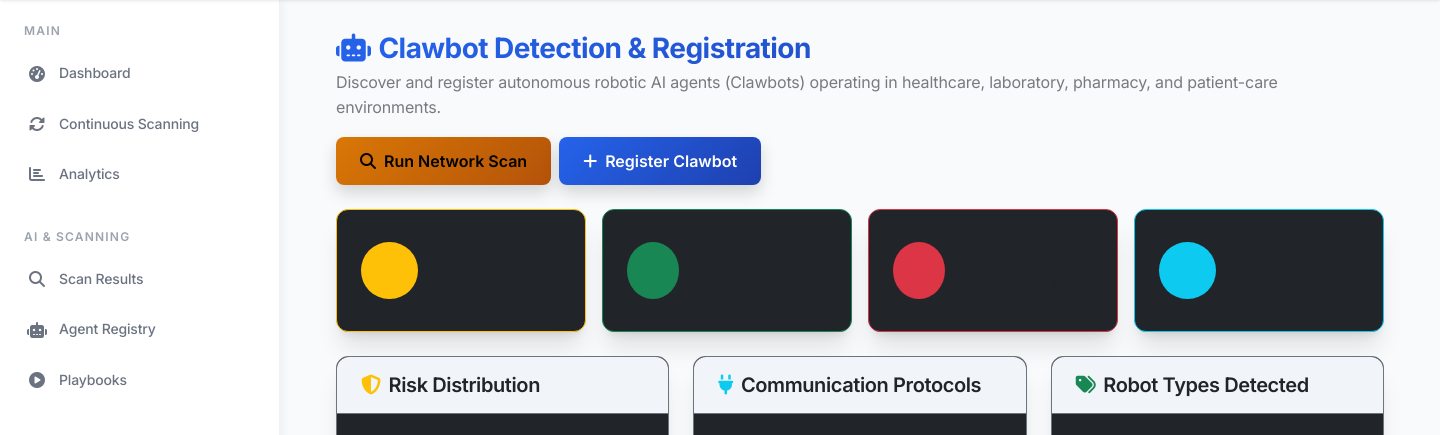
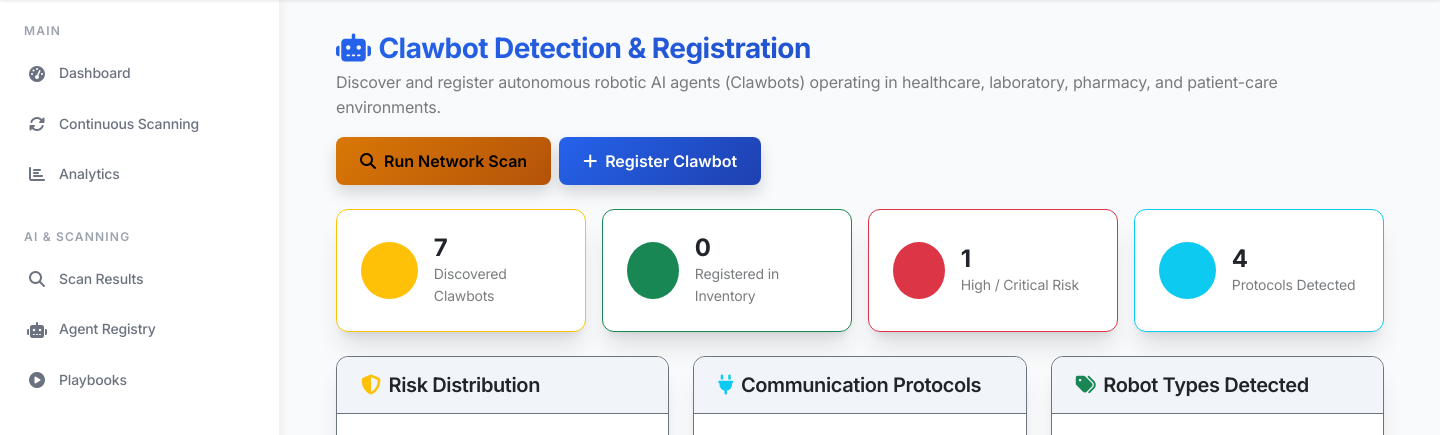
Before and after one commit to atulmishra84/CTComlySphere, a Flask app: page /clawbots in a window 1440 px wide. Shown: the part 70-505 px from the top of the page. Run offline with Flask 3, Linux system fonts and the light colour scheme; some libraries are stand-ins or nearby versions.

Commit message:
Update interface styles for better theme consistency and user experience
Adjusted card backgrounds, input field styles, and modal content to align with the platform's light theme, improving visual consistency across various pages and components.

Replit-Commit-Author: Agent
Replit-Commit-Session-Id: 438eae9b-95fa-4f5e-b33f-e2d388b30e4d
Replit-Commit-Checkpoint-Type: full_checkpoint
Replit-Commit-Event-Id: 0b27eeac-b22a-4ff9-938a-7a8a9ac8a4d7
Replit-Commit-Screenshot-Url: https://storage.googleapis.com/screenshot-production-us-central1/ca717978-62a6-4a7b-91da-8ab3a24c5b99/438eae9b-95fa-4f5e-b33f-e2d388b30e4d/xvTTwrL
Replit-Helium-Checkpoint-Created: true

```diff
--- a/templates/clawbots.html
+++ b/templates/clawbots.html
@@ -46,7 +46,7 @@
     <!-- Summary Cards -->
     <div class="row g-3 mb-4">
         <div class="col-xl-3 col-sm-6">
-            <div class="card bg-dark border-warning h-100">
+            <div class="card border-warning h-100">
                 <div class="card-body d-flex align-items-center gap-3">
                     <div class="rounded-circle bg-warning bg-opacity-15 p-3">
                         <i class="fas fa-robot fa-lg text-warning"></i>
@@ -59,7 +59,7 @@
             </div>
         </div>
         <div class="col-xl-3 col-sm-6">
-            <div class="card bg-dark border-success h-100">
+            <div class="card border-success h-100">
                 <div class="card-body d-flex align-items-center gap-3">
                     <div class="rounded-circle bg-success bg-opacity-15 p-3">
                         <i class="fas fa-check-circle fa-lg text-success"></i>
@@ -72,7 +72,7 @@
             </div>
         </div>
         <div class="col-xl-3 col-sm-6">
-            <div class="card bg-dark border-danger h-100">
+            <div class="card border-danger h-100">
                 <div class="card-body d-flex align-items-center gap-3">
                     <div class="rounded-circle bg-danger bg-opacity-15 p-3">
                         <i class="fas fa-exclamation-triangle fa-lg text-danger"></i>
@@ -85,7 +85,7 @@
             </div>
         </div>
         <div class="col-xl-3 col-sm-6">
-            <div class="card bg-dark border-info h-100">
+            <div class="card border-info h-100">
                 <div class="card-body d-flex align-items-center gap-3">
                     <div class="rounded-circle bg-info bg-opacity-15 p-3">
                         <i class="fas fa-network-wired fa-lg text-info"></i>
@@ -102,7 +102,7 @@
     <div class="row g-4 mb-4">
         <!-- Risk Distribution -->
         <div class="col-lg-4">
-            <div class="card bg-dark border-secondary h-100">
+            <div class="card border-secondary h-100">
                 <div class="card-header border-secondary py-3">
                     <h6 class="card-title fw-semibold mb-0">
                         <i class="fas fa-shield-alt text-warning me-2"></i>Risk Distribution
@@ -129,7 +129,7 @@
 
         <!-- Protocol Breakdown -->
         <div class="col-lg-4">
-            <div class="card bg-dark border-secondary h-100">
+            <div class="card border-secondary h-100">
                 <div class="card-header border-secondary py-3">
                     <h6 class="card-title fw-semibold mb-0">
                         <i class="fas fa-plug text-info me-2"></i>Communication Protocols
@@ -158,7 +158,7 @@
 
         <!-- Clawbot Types -->
         <div class="col-lg-4">
-            <div class="card bg-dark border-secondary h-100">
+            <div class="card border-secondary h-100">
                 <div class="card-header border-secondary py-3">
                     <h6 class="card-title fw-semibold mb-0">
                         <i class="fas fa-tags text-success me-2"></i>Robot Types Detected
@@ -196,7 +196,7 @@
     </div>
 
     <!-- Discovered Clawbots Table -->
-    <div class="card bg-dark border-secondary mb-4">
+    <div class="card border-secondary mb-4">
         <div class="card-header border-secondary py-3 d-flex justify-content-between align-items-center">
             <h6 class="card-title fw-semibold mb-0">
                 <i class="fas fa-list text-warning me-2"></i>Discovered Clawbots
@@ -322,7 +322,7 @@
 
     <!-- Registered Clawbots -->
     {% if registered_clawbots %}
-    <div class="card bg-dark border-success mb-4">
+    <div class="card border-success mb-4">
         <div class="card-header border-success py-3">
             <h6 class="card-title fw-semibold mb-0">
                 <i class="fas fa-check-circle text-success me-2"></i>Registered Clawbots in Compliance Inventory
@@ -377,7 +377,7 @@
 <!-- Register Modal -->
 <div class="modal fade" id="registerModal" tabindex="-1">
     <div class="modal-dialog modal-lg">
-        <div class="modal-content bg-dark border-secondary">
+        <div class="modal-content">
             <div class="modal-header border-secondary">
                 <h5 class="modal-title fw-semibold">
                     <i class="fas fa-plus-circle text-success me-2"></i>Register Clawbot
@@ -389,15 +389,15 @@
                     <div class="row g-3">
                         <div class="col-md-6">
                             <label class="form-label fw-semibold">Robot Name <span class="text-danger">*</span></label>
-                            <input type="text" class="form-control bg-dark text-white border-secondary" name="name" id="reg-name" required placeholder="e.g. clawbot-surgical-or12">
+                            <input type="text" class="form-control" name="name" id="reg-name" required placeholder="e.g. clawbot-surgical-or12">
                         </div>
                         <div class="col-md-6">
                             <label class="form-label fw-semibold">Endpoint / IP <span class="text-danger">*</span></label>
-                            <input type="text" class="form-control bg-dark text-white border-secondary" name="endpoint" id="reg-endpoint" required placeholder="e.g. http://robot:11311 or mqtt://broker:1883">
+                            <input type="text" class="form-control" name="endpoint" id="reg-endpoint" required placeholder="e.g. http://robot:11311 or mqtt://broker:1883">
                         </div>
                         <div class="col-md-6">
                             <label class="form-label fw-semibold">Communication Protocol</label>
-                            <select class="form-select bg-dark text-white border-secondary" name="protocol" id="reg-protocol">
+                            <select class="form-select" name="protocol" id="reg-protocol">
                                 <option value="ros">ROS (Robot Operating System)</option>
                                 <option value="mqtt">MQTT Telemetry</option>
                                 <option value="rest_api">REST API</option>
@@ -407,7 +407,7 @@
                         </div>
                         <div class="col-md-6">
                             <label class="form-label fw-semibold">Robot Type</label>
-                            <select class="form-select bg-dark text-white border-secondary" name="clawbot_type" id="reg-type">
+                            <select class="form-select" name="clawbot_type" id="reg-type">
                                 <option value="surgical_robot">Surgical Assistance Robot</option>
                                 <option value="lab_robot">Laboratory Specimen Handler</option>
                                 <option value="medication_robot">Medication Dispenser Robot</option>
@@ -420,11 +420,11 @@
                         </div>
                         <div class="col-md-6">
                             <label class="form-label fw-semibold">Location / Department</label>
-                            <input type="text" class="form-control bg-dark text-white border-secondary" name="location" id="reg-location" placeholder="e.g. OR-Suite-12, Central-Pharmacy">
+                            <input type="text" class="form-control" name="location" id="reg-location" placeholder="e.g. OR-Suite-12, Central-Pharmacy">
                         </div>
                         <div class="col-md-6">
                             <label class="form-label fw-semibold">PHI Access</label>
-                            <select class="form-select bg-dark text-white border-secondary" name="phi_access" id="reg-phi">
+                            <select class="form-select" name="phi_access" id="reg-phi">
                                 <option value="false">No PHI Access</option>
                                 <option value="true">Has PHI Access</option>
                             </select>
@@ -449,7 +449,7 @@
 <!-- Detail Modal -->
 <div class="modal fade" id="detailModal" tabindex="-1">
     <div class="modal-dialog modal-xl">
-        <div class="modal-content bg-dark border-secondary">
+        <div class="modal-content">
             <div class="modal-header border-secondary">
                 <h5 class="modal-title fw-semibold">
                     <i class="fas fa-robot text-warning me-2"></i>Clawbot Details
--- a/templates/continuous_scanning.html
+++ b/templates/continuous_scanning.html
@@ -2,7 +2,7 @@
 
 {% block title %}Continuous Scanning{% endblock %}
 
-{% block extra_css %}
+{% block head %}
 <style>
     .scan-status-card {
         background: linear-gradient(135deg, rgba(13, 110, 253, 0.1), rgba(13, 110, 253, 0.05));
@@ -104,7 +104,7 @@
 {% endblock %}
 
 {% block content %}
-<div class="container-fluid py-4">
+<div class="container-fluid">
     <!-- Header -->
     <div class="row mb-4">
         <div class="col-12">
--- a/templates/dashboard.html
+++ b/templates/dashboard.html
@@ -4,7 +4,7 @@
 
 {% block content %}
 <!-- Compact Hero Section -->
-<div class="hero-section bg-gradient-primary-to-secondary">
+<div class="hero-section bg-gradient-primary">
     <div class="container hero-content py-3">
         <div class="row align-items-center">
             <div class="col-lg-7">
--- a/templates/high_risk_shadow_ai.html
+++ b/templates/high_risk_shadow_ai.html
@@ -3,6 +3,7 @@
 {% block title %}High-Risk Shadow AI{% endblock %}
 
 {% block content %}
+<div class="container-fluid">
 <div class="d-flex justify-content-between align-items-center mb-4">
     <div>
         <h2 class="h3 mb-1">
@@ -480,5 +481,6 @@ document.addEventListener('DOMContentLoaded', function() {
     };
 });
 </script>
+</div><!-- /.container-fluid -->
 
 {% endblock %}
--- a/templates/playbooks/index.html
+++ b/templates/playbooks/index.html
@@ -3,7 +3,7 @@
 {% block title %}Agent Registration Playbooks - CT ComplySphere Visibility & Governance Platform{% endblock %}
 
 {% block content %}
-<div class="container-fluid px-4">
+<div class="container-fluid">
     <!-- Header -->
     <div class="d-flex justify-content-between align-items-center mb-4">
         <div>
--- a/templates/shadow_ai_systems.html
+++ b/templates/shadow_ai_systems.html
@@ -3,6 +3,7 @@
 {% block title %}Shadow AI Systems{% endblock %}
 
 {% block content %}
+<div class="container-fluid">
 <div class="d-flex justify-content-between align-items-center mb-4">
     <div>
         <h2 class="h3 mb-1">
@@ -574,5 +575,6 @@ document.addEventListener('DOMContentLoaded', function() {
     };
 });
 </script>
+</div><!-- /.container-fluid -->
 
 {% endblock %}
```
Also changed, not shown: templates/agent_deployment.html (+9 -9 lines).
